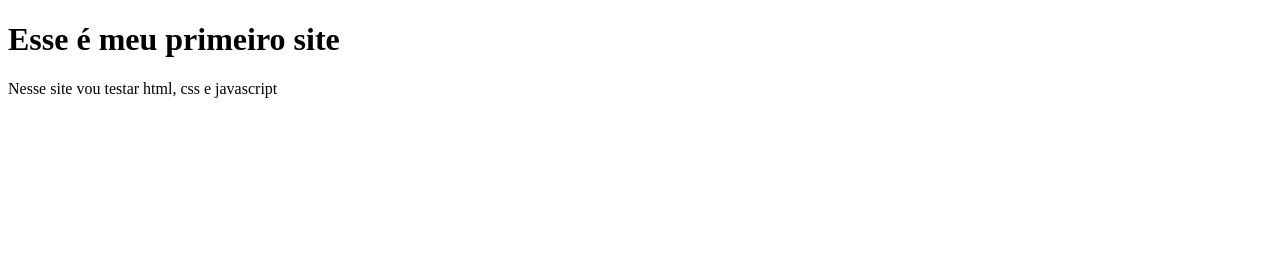
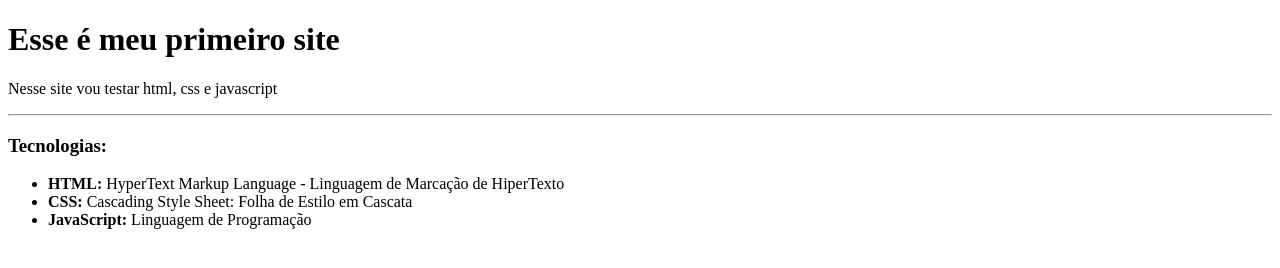
Before and after one commit to Prof-Dionatan/1DS-2026-Primeiro-Site, a plain HTML site: page index.html in a window 1280 px wide. Drawn offline with Linux system fonts and the light colour scheme.

Commit message:
lista de tecnologias

```diff
--- a/index.html
+++ b/index.html
@@ -9,6 +9,17 @@
 
     <h1>Esse é meu primeiro site</h1>
     <p>Nesse site vou testar html, css e javascript</p>
+    <hr>
+    <h3>Tecnologias:</h3>
+
+    <ul>
+        <li> <strong>HTML:</strong> HyperText Markup Language - Linguagem de Marcação de HiperTexto</li>
+
+        <li> <strong>CSS:</strong> Cascading Style Sheet: Folha de Estilo em Cascata </li>
+
+        <li> <strong>JavaScript:</strong> Linguagem de Programação</li>
+    </ul>
+
 
 </body>
 </html>
```
